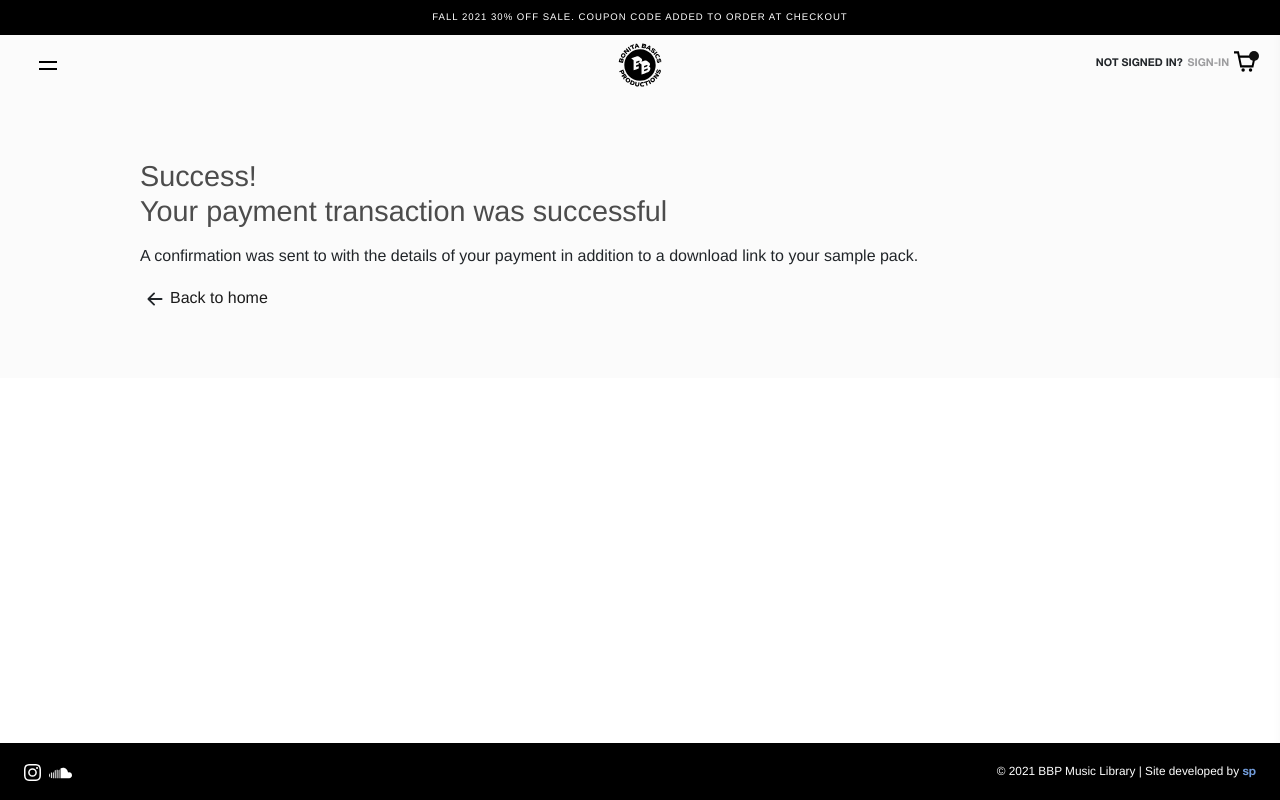
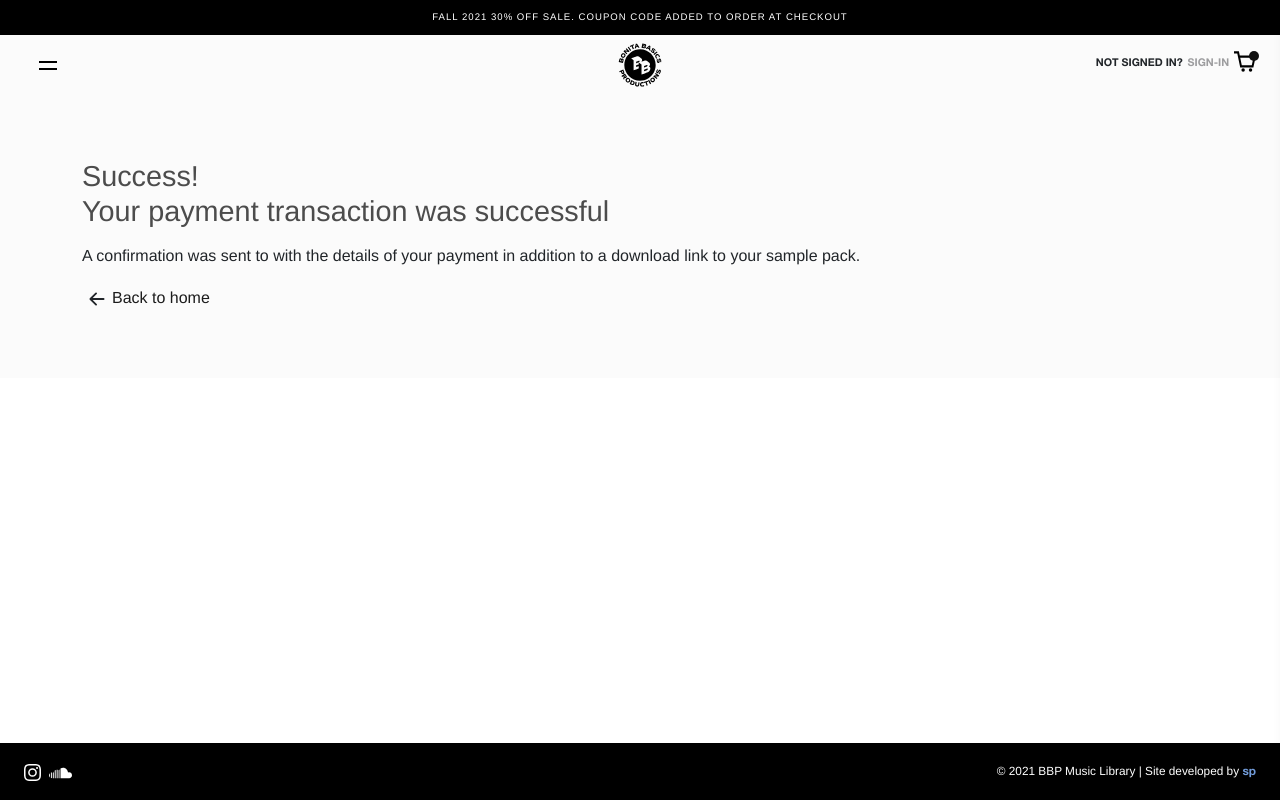
Before and after one commit to mrstevedev/bbpmusiclibrary, a Next.js app: page /confirm in a window 1280 px wide. Built offline with nearby package versions, Linux system fonts and the light colour scheme.

Commit message:
Removed container class

```diff
--- a/styles/globals.scss
+++ b/styles/globals.scss
@@ -50,9 +50,6 @@ a {
 @media (min-width: 992px) {
   .container-fluid {
     padding: 0 2rem !important;
-  }
-  .container {
-    width: 1024px !important;
   }
 
   .skeleton-loading-container {
```
